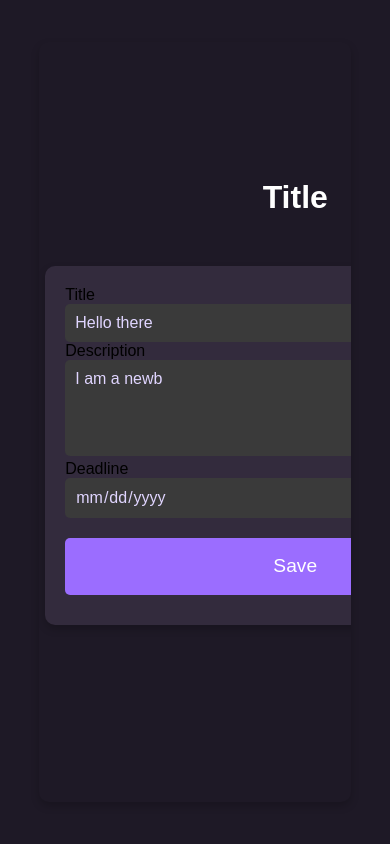
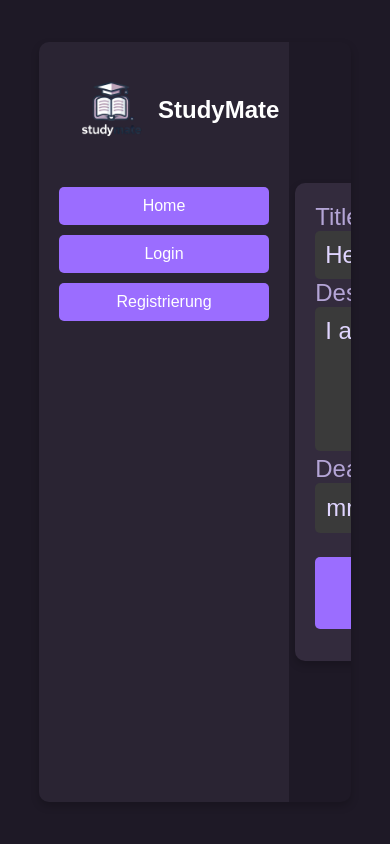
Before and after one commit to mirixy/StudyMate, a Flask app: page /todos/edit/1 in a window 390 px wide. Run offline with Flask 3, Linux system fonts and the light colour scheme; some libraries are stand-ins or nearby versions.

Commit message:
minor fixes again

```diff
--- a/app/static/style.css
+++ b/app/static/style.css
@@ -28,24 +28,6 @@
     background-color: var(--dark-bg); /* Hintergrundfarbe */
 }
 
-/* Responsive Design */
-@media (max-width: 768px) {
-    .sidebar {
-        position: absolute; /* Change to absolute for smaller screens */
-        width: 100%; /* Full width */
-        height: auto; /* Auto height */
-        display: none; /* Hide by default */
-    }
-
-    .sidebar.active {
-        display: block; /* Show when active */
-    }
-
-    .main-content {
-        margin-left: 0; /* No margin on smaller screens */
-        width: 100%; /* Full width */
-    }
-}
 
 /* Layout */
 .container {
@@ -152,6 +134,7 @@
 
 h2 {
     color: var(--text-secondary);
+    margin: 10px;
 }
 
 /* Fonts */
@@ -364,6 +347,7 @@
 p {
     color: var(--text-muted);
     font-size: 1.5em;
+    margin: 10px;
 }
 
 table {
@@ -425,10 +409,11 @@
 
 .todo-card {
     background-color: var(--card-bg);
-    width: calc(30% - 10px); /* Adjust width to fit three cards in a row */
+    width: calc(50% - 10px); /* Adjust width to fit three cards in a row */
     height: auto; /* Allow height to adjust based on content */
     padding: 15px;
-    margin-right: 5px; /* Reduced margin for spacing between cards */
+    margin-top: 10px;
+    margin-right: 10px; /* Reduced margin for spacing between cards */
     border-radius: 8px; /* Optional: Add rounded corners for aesthetics */
     box-shadow: 0 2px 5px rgba(0, 0, 0, 0.2); /* Optional: Add shadow for depth */
 }
@@ -515,10 +500,33 @@
     border-radius: 10px;
     box-shadow: 0 4px 8px rgba(0, 0, 0, 0.2);
     width: 500px;
-    margin: 50px auto;
+
 }
 .overview-container {
     display: flex;
     justify-content: flex-start;
     gap: 20px;
 }
+
+
+.add_todo_form {
+    background-color: var(--card-bg);
+    padding: 20px;
+    border-radius: 10px;
+    box-shadow: 0 4px 8px rgba(0, 0, 0, 0.2);
+
+}
+.add_todo_form input, .add_todo_form textarea {
+    width: 500px;
+    font-size: 1.5em;
+}
+.add_form_container {
+    display: flex;
+
+    justify-content: flex-start;
+    align-items: center;
+}
+label {
+    color: var(--text-muted);
+    font-size: 1.5em;
+}
--- a/app/templates/add_todo.html
+++ b/app/templates/add_todo.html
@@ -1,7 +1,7 @@
 {% extends "base.html" %}
 {% block content %}
-<div class="card-container">
-<div class="login-card">
+<div class="add_form_container">
+<div class="add_todo_form">
     <form method="POST">
         {{ form.hidden_tag() }}
         <div class="form-group">
--- a/app/templates/edit_todo.html
+++ b/app/templates/edit_todo.html
@@ -1,7 +1,7 @@
 {% extends "base.html" %}
 {% block content %}
-<h1>{{ form.title.label.text }}</h1>
-<div class="login-card">
+<div class="add_form_container">
+    <div class="add_todo_form">
 <form method="POST">
     {{ form.hidden_tag() }}
     <div class="form-group">
@@ -20,5 +20,6 @@
         {{ form.submit(class="btn btn-primary custom-btn") }}
     </div>
 </form>
+    </div>
 </div>
 {% endblock %}
--- a/app/templates/index.html
+++ b/app/templates/index.html
@@ -8,14 +8,16 @@
 
     <div class="greeter"> <!-- Use the same class for styling -->
         <h1>Dein persönliches Dashboard</h1>
-        <h1>Willkommen, <strong>{{ current_user.username }}</strong>!</h1>
+        <h2>Willkommen, <strong>{{ current_user.username }}</strong>!</h2>
         <p>Heute ist der: <strong>{{ current_date }}</strong></p>
+        <div class="overview">
         <div class="quote-card">
             <blockquote>
                 <p>"{{ quote }}"</p>
                 <footer>- Albert Einstein</footer>
             </blockquote>
         </div>
+    </div>
         <div class="overview-container">
         <div class="overview">
             <h1>Heutige Aufgaben</h1>
```
Also changed, not shown: instance/dashboard.db.
